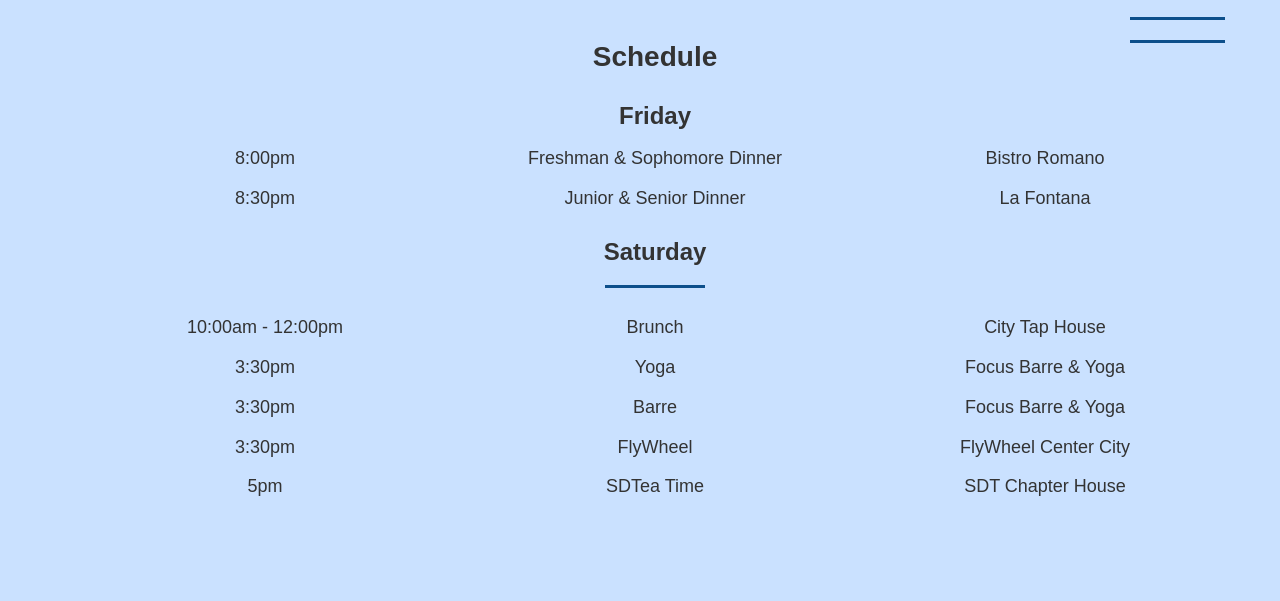
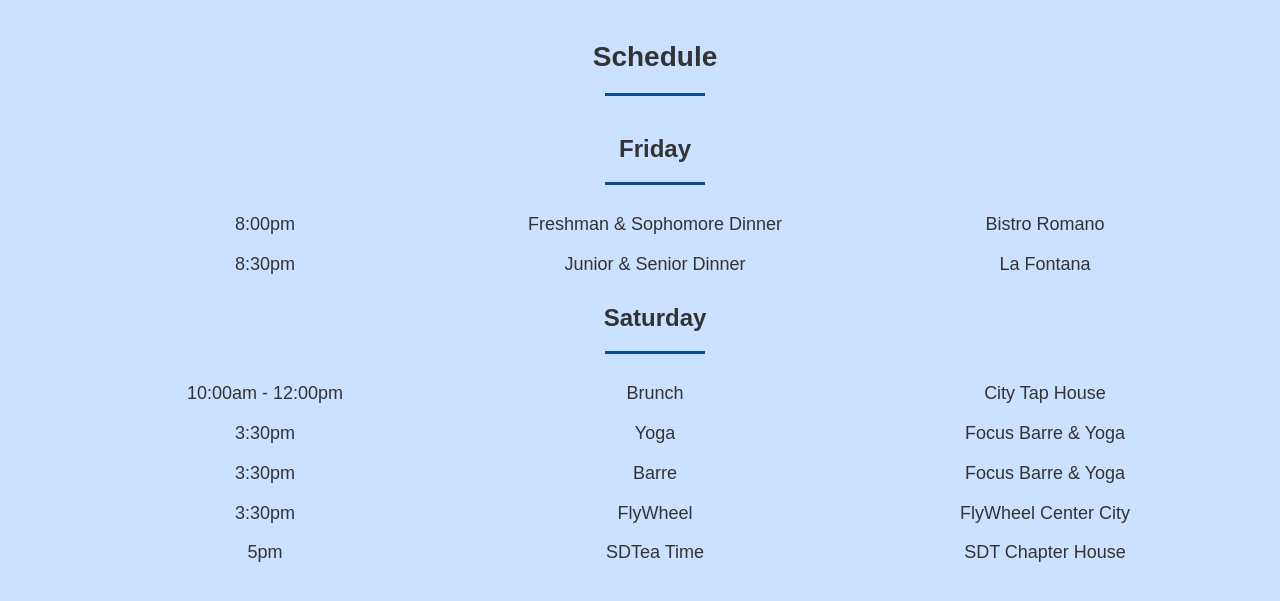
Before and after one commit to stulberg/stulberg.github.io, a plain HTML site: page momswknd.html in a window 1280 px wide. Shown: the part 53-654 px from the top of the page. Drawn offline with Linux system fonts and the light colour scheme; a web font is replaced by a local one.

Commit message:
Update momswknd.html

```diff
--- a/momswknd.html
+++ b/momswknd.html
@@ -36,12 +36,12 @@
             <div class="container">
             <div class="col-lg-10 col-lg-offset-1">
               <h1><b>Schedule</b></h1>
+              <hr class="caldivide">
             </div>
-            <hr class="pdivide1">
               <div class="col-lg-10 col-lg-offset-1">
                 <h3><b>Friday</b></h3>
+                <hr class="caldivide">
               </div>
-              <hr class="caldivide">
               <div class="row">
                   <div class="col-lg-4 col-sm-4 col-xs-4">
                       <h4>8:00pm</h4>
```
